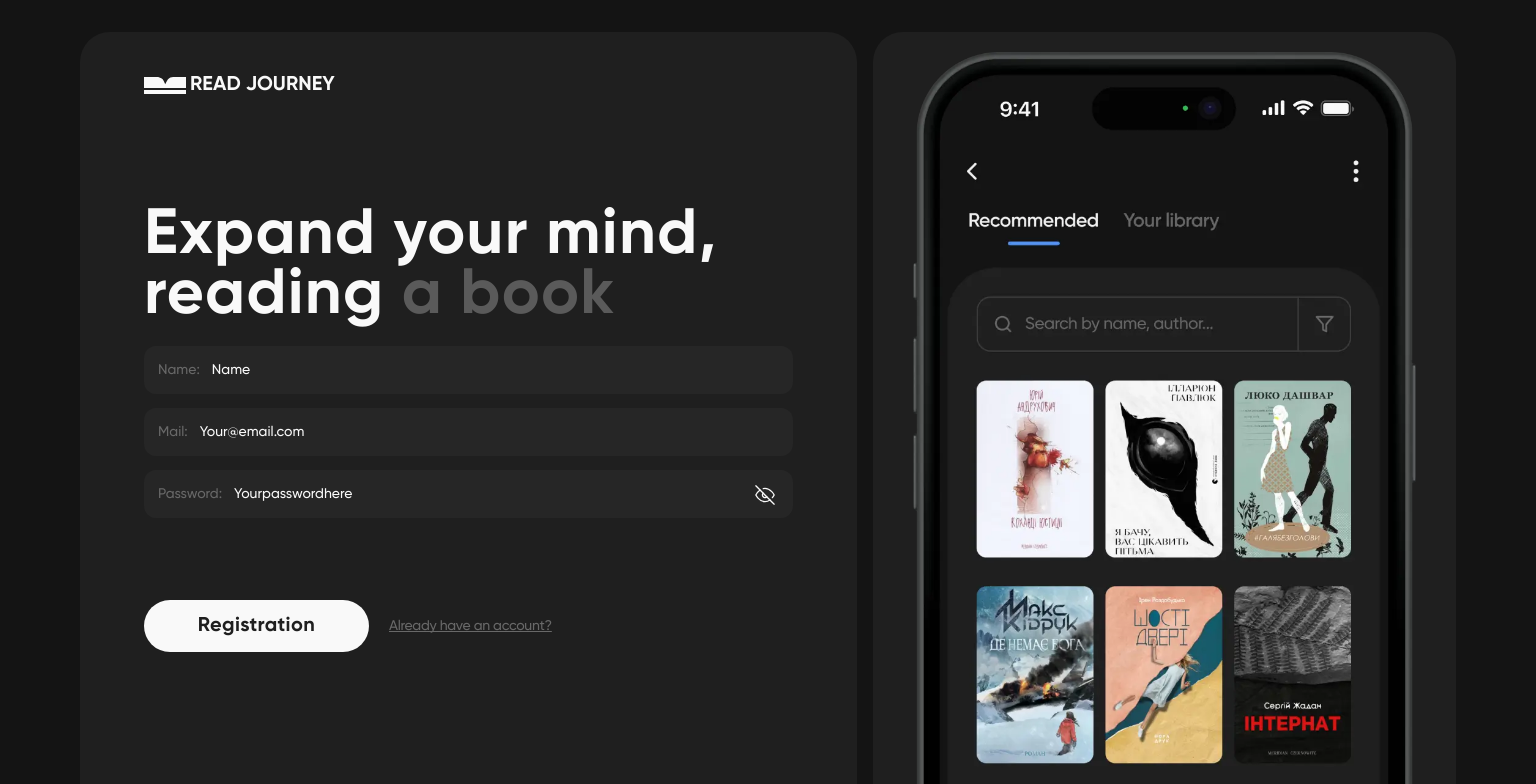
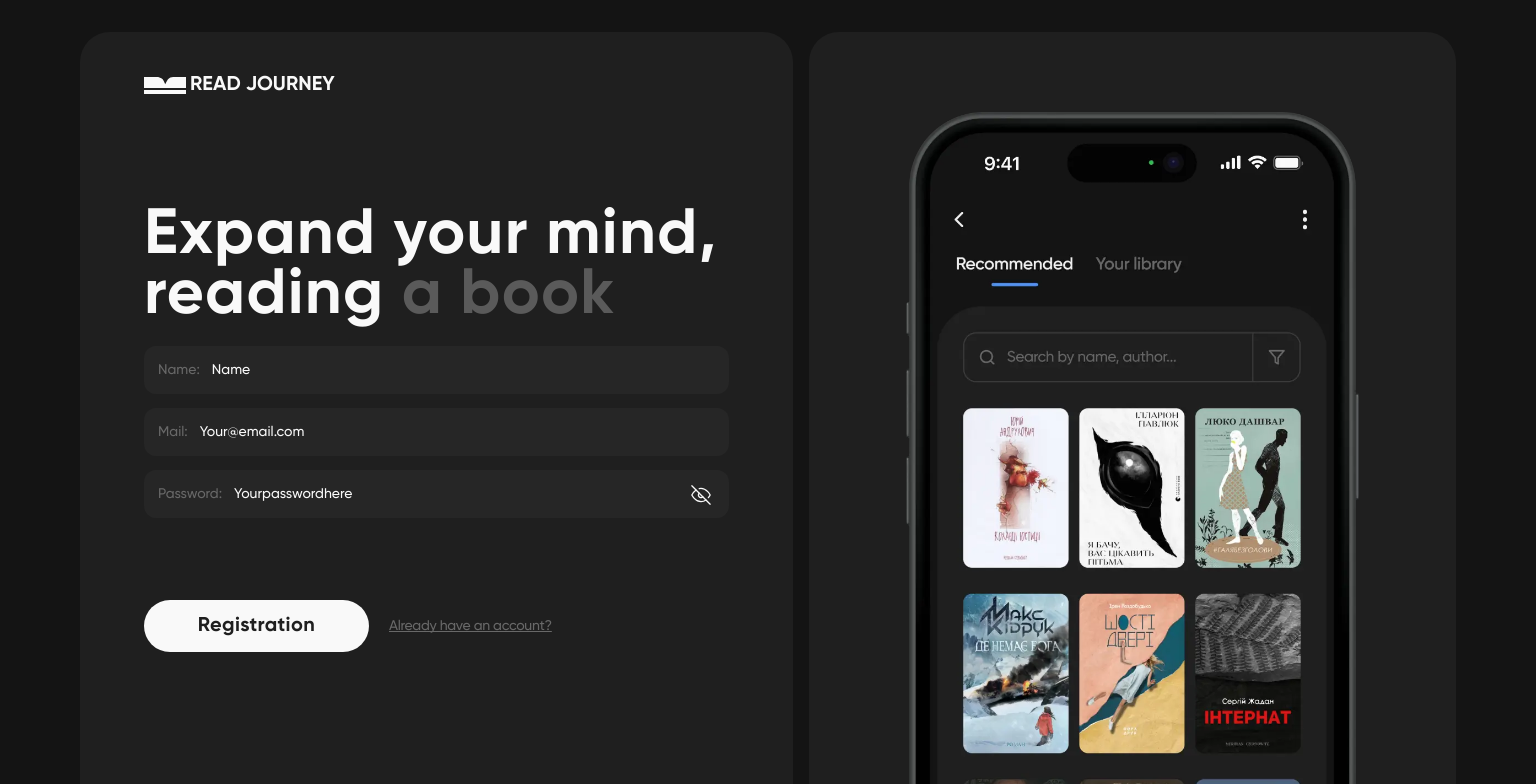
Before and after one commit to vitalii-cherukha/read-journey, a React (Vite) app: page /register in a window 1536 px wide. Shown: the top 784 px of the page. Built offline with nearby package versions, Linux system fonts and the light colour scheme.

Commit message:
fix styles in register page

```diff
--- a/src/components/pages/RegisterPage/RegisterPage.module.css
+++ b/src/components/pages/RegisterPage/RegisterPage.module.css
@@ -100,5 +100,6 @@
 
   .imgWrapper {
     display: block;
+    padding: 80px 97px 0px 97px;
   }
 }
```
